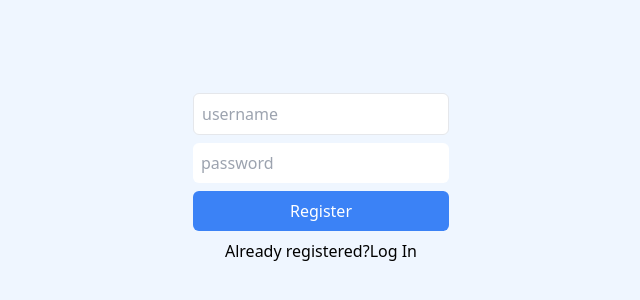
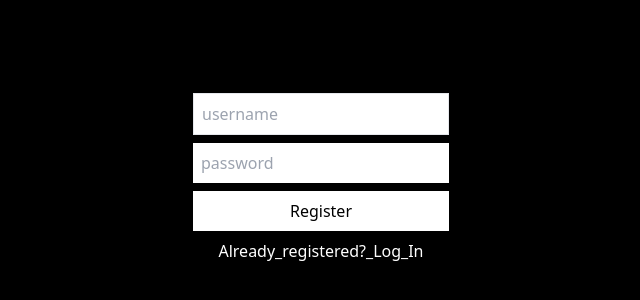
Before and after one commit to johnchung02/MERN-Chat-App, a React (Create React App) app: page / in a window 1280 px wide. Shown: the part 202-502 px from the top of the page, without its empty margins (319-959 px from the left). Built offline with nearby package versions, Linux system fonts and the light colour scheme; no server answers; the HTML template or start-up script is replaced by a standard one.

Commit message:
Some UI changes Now shows a list of users online

```diff
--- a/src/Chat.jsx
+++ b/src/Chat.jsx
@@ -2,6 +2,7 @@ import { useEffect, useState } from "react"
 
 export default function Chat() {
     const [ws, setWs] = useState(null);
+    const [onlineUsers, setOnlineUsers] = useState([]);
     useEffect(() => {
         const ws = new WebSocket('ws://localhost:4040');
         setWs(ws);
@@ -9,25 +10,33 @@ export default function Chat() {
     }, []);
 
     function showUsersOnline(users) {
-        console.log(users);
+        const uniqueUsersSet = new Set(users.map(user => user.userid));
+        const uniqueUsers = Array.from(uniqueUsersSet, userid => users.find(user => user.userid === userid));
+
+        setOnlineUsers(uniqueUsers);
     }
 
     function onMessage(event) {
         const messageData = JSON.parse(event.data);
-        if ('online' in messageData) {
-            console.log(messageData.usersOnline)
-            //showUsersOnline(messageData.usersOnline);
+
+        if ('usersOnline' in messageData) {
+            showUsersOnline(messageData.usersOnline);
         }
     }
 
     return (
         <div className="flex h-screen">
-            <div className="bg-white w-1/3">
-                friends
+            <div className="bg-black w-1/3 p-2 text-white border-r border-white">
+                Users Online
+                {onlineUsers.map(user => (
+                    <div key={user.userid} className="border-b border-white">
+                        {user.username}
+                    </div>
+                ))}
             </div>
-            <div className="bg-blue-300 flex flex-col w-2/3 p-2">
+            <div className="bg-black flex flex-col w-2/3 p-2 text-white">
                 <div className="flex-grow">
-                    messages
+                    MESSAGES
                 </div>
                 <div className="flex gap-1">
                     <input  type="text"
@@ -41,7 +50,6 @@ export default function Chat() {
                     </button>
                 </div>
             </div>
-
         </div>
     )
 }
--- a/src/RegisterAndLoginForm.jsx
+++ b/src/RegisterAndLoginForm.jsx
@@ -16,25 +16,25 @@ export default function RegisterAndLoginForm() {
     }
 
     return (
-        <div className="bg-blue-50 h-screen flex items-center">
+        <div className="bg-black h-screen flex items-center">
             <form className="w-64 mx-auto mb-10" onSubmit={handleSubmit}>
                 <input  value={username}
                         onChange={ev => setUsername(ev.target.value)}
                         type="text" placeholder="username"
-                        className="block w-full rounded-md p-2 mb-2 border"/>
+                        className="block w-full p-2 mb-2 border"/>
                 <input  value={password}
                         onChange={ev => setPassword(ev.target.value)}
                         type="password" placeholder="password"
-                        className="block w-full rounded-md padd p-2 mb-2"/>
-                <button className="bg-blue-500 text-white block w-full rounded-md p-2">
+                        className="block w-full padd p-2 mb-2"/>
+                <button className="bg-white text-black block w-full p-2">
                     {isLoginOrRegister === 'register' ? 'Register' : 'Login'}
                 </button>
-                <div className="text-center mt-2">
+                <div className="text-center mt-2 text-white">
                     {isLoginOrRegister === 'register' && (
                         <div>
-                            Already registered?
+                            Already_registered?_
                             <button onClick={() => setIsLoginOrRegister('login')}>
-                                Log In
+                                Log_In
                             </button>
                         </div>
                     )}
--- a/src/UserContext.jsx
+++ b/src/UserContext.jsx
@@ -7,7 +7,7 @@ export function UserContextProvider({children}) {
     const [username, setUsername] = useState(null);
     const [id, setId] = useState(null);
     useEffect(() => {
-        axios.get('/profile', {withCredentials:true}).then(response => {
+        axios.get('/profile').then(response => {
             setId(response.data.userId);
             setUsername(response.data.username);
         });
```
